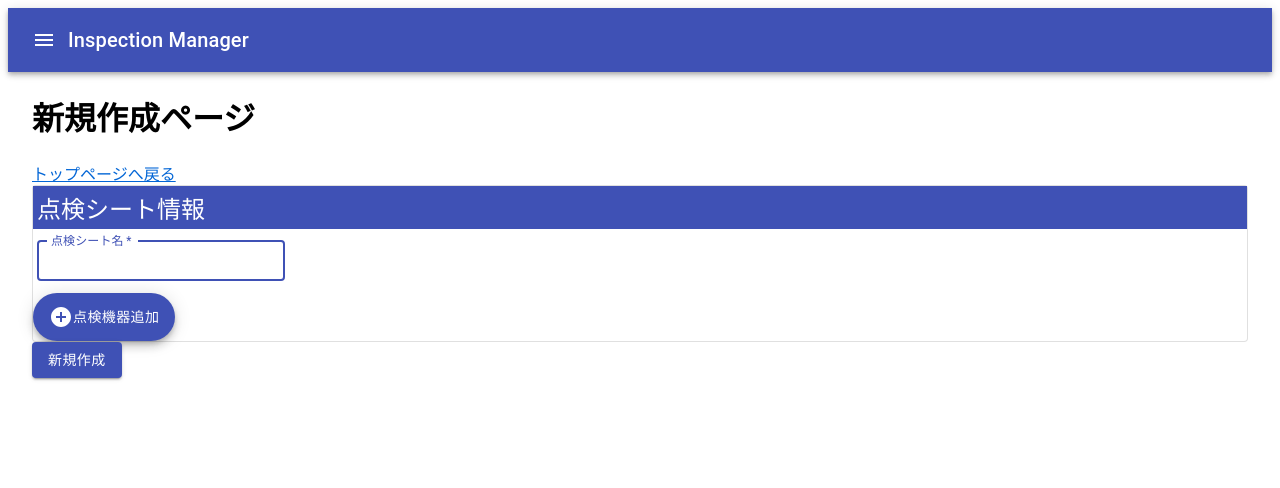
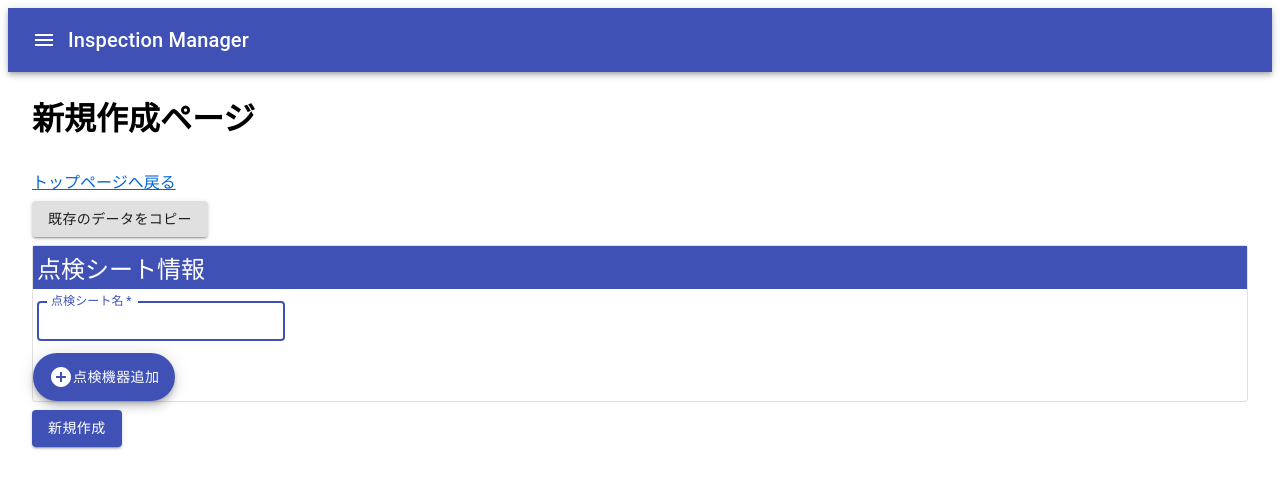
Before and after one commit to yasuaki-344/inspection-manager, a React (Create React App) app in the folder src/Web/ClientApp/: page /create in a window 1280 px wide. Shown: the top 488 px of the page. Built offline with nearby package versions, Linux system fonts and the light colour scheme.

Commit message:
Add button element

```diff
--- a/src/Web/ClientApp/src/inspection/Create.tsx
+++ b/src/Web/ClientApp/src/inspection/Create.tsx
@@ -34,15 +34,21 @@ export const Create = (): JSX.Element => {
   }
 
   return (
-    <Grid container>
+    <Grid container spacing={1}>
       <Grid item xs={12}>
         <h1>新規作成ページ</h1>
       </Grid>
       <Grid item xs={12}>
-        <Link to="/">トップページへ戻る</Link>
+        <Link to='/'>トップページへ戻る</Link>
+      </Grid>
+      <Grid item xs={12}>
+        <Button
+          variant='contained'
+        >既存のデータをコピー</Button>
       </Grid>
       <Grid item xs={12}>
         <form onSubmit={handleSubmit}>
+          <Grid container spacing={1}>
             <Grid item xs={12}>
               <InspectionSheetForm
                 isEdit={false}
@@ -57,7 +63,8 @@ export const Create = (): JSX.Element => {
               />
             </Grid>
             <Grid item xs={12}>
-            <Button type="submit" size='medium' variant='contained' color='primary'>新規作成</Button>
+              <Button type='submit' variant='contained' color='primary'>新規作成</Button>
+            </Grid>
           </Grid>
         </form>
       </Grid>
```
Lines whose indentation alone changed are shown as unchanged.
